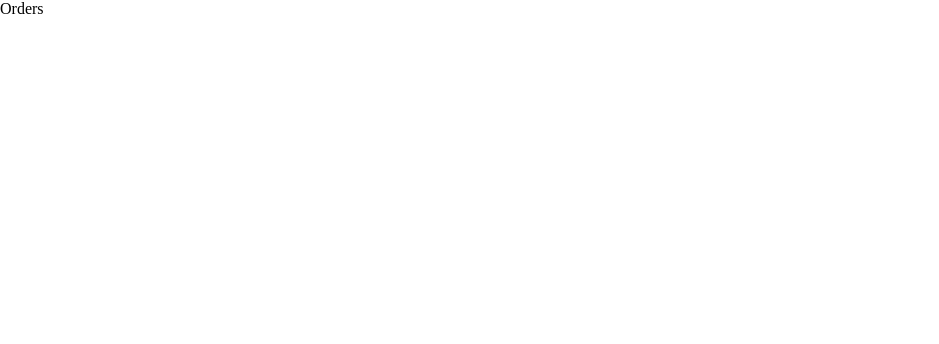
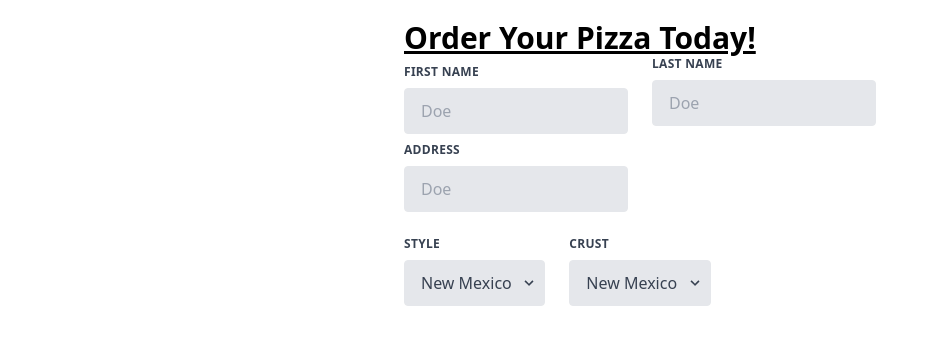
Before and after one commit to becheract/PizzaAPI, a React (Create React App) app: page /orders in a window 1280 px wide. Shown: the top 344 px of the page, without its empty margins (0-939 px from the left). Built offline with nearby package versions, Linux system fonts and the light colour scheme.

Commit message:
Added Tailwind

```diff
--- a/package.json
+++ b/package.json
@@ -39,5 +39,8 @@
       "last 1 firefox version",
       "last 1 safari version"
     ]
+  },
+  "devDependencies": {
+    "tailwindcss": "^3.0.23"
   }
 }
--- a/src/App.tsx
+++ b/src/App.tsx
@@ -1,12 +1,6 @@
 import React from 'react';
 import pizza from './pizza.svg';
 import './styles/App.sass';
-import {
-  BrowserRouter as Router,
-  Route,
-  Link,
-  Routes
-} from "react-router-dom";
 
 function App() {
   return (
--- a/src/components/Orders/Orders.tsx
+++ b/src/components/Orders/Orders.tsx
@@ -1,9 +1,73 @@
 import React from 'react'
+import '../../styles/App.css'
 import { connect } from 'react-redux'
 
 export const Orders = () => {
   return (
-    <div>Orders</div>
+      <form className="w-full max-w-lg mx-auto p-5">
+      <div>
+        <h1 className='text-3xl font-bold underline'>Order Your Pizza Today!</h1>
+      </div>
+
+  <div className="flex flex-wrap -mx-3 mb-6">
+
+    <div className="w-full md:w-1/2 px-3 py-2">
+      <label className="block uppercase tracking-wide text-gray-700 text-xs font-bold mb-2" htmlFor="grid-last-name">
+        First Name
+      </label>
+      <input className="appearance-none block w-full bg-gray-200 text-gray-700 border border-gray-200 rounded py-3 px-4 leading-tight focus:outline-none focus:bg-white focus:border-gray-500" id="grid-last-name" type="text" placeholder="Doe"/>
+    </div>
+
+    <div className="w-full md:w-1/2 px-3">
+      <label className="block uppercase tracking-wide text-gray-700 text-xs font-bold mb-2" htmlFor="grid-last-name">
+        Last Name
+      </label>
+      <input className="appearance-none block w-full bg-gray-200 text-gray-700 border border-gray-200 rounded py-3 px-4 leading-tight focus:outline-none focus:bg-white focus:border-gray-500" id="grid-last-name" type="text" placeholder="Doe"/>
+    </div>
+
+    <div className="w-full md:w-1/2 px-3">
+      <label className="block uppercase tracking-wide text-gray-700 text-xs font-bold mb-2" htmlFor="grid-address">
+        Address
+      </label>
+      <input className="appearance-none block w-full bg-gray-200 text-gray-700 border border-gray-200 rounded py-3 px-4 leading-tight focus:outline-none focus:bg-white focus:border-gray-500" id="grid-last-name" type="text" placeholder="Doe"/>
+    </div>
+  </div>
+
+  <div className="flex flex-wrap -mx-3 mb-2">
+
+    <div className="w-full md:w-1/3 px-3 mb-6 md:mb-0">
+      <label className="block uppercase tracking-wide text-gray-700 text-xs font-bold mb-2" htmlFor="grid-state">
+        Style
+      </label>
+      <div className="relative">
+        <select className="block appearance-none w-full bg-gray-200 border border-gray-200 text-gray-700 py-3 px-4 pr-8 rounded leading-tight focus:outline-none focus:bg-white focus:border-gray-500" id="grid-state">
+          <option>New Mexico</option>
+          <option>Missouri</option>
+          <option>Texas</option>
+        </select>
+        <div className="pointer-events-none absolute inset-y-0 right-0 flex items-center px-2 text-gray-700">
+          <svg className="fill-current h-4 w-4" xmlns="http://www.w3.org/2000/svg" viewBox="0 0 20 20"><path d="M9.293 12.95l.707.707L15.657 8l-1.414-1.414L10 10.828 5.757 6.586 4.343 8z"/></svg>
+        </div>
+      </div>
+    </div>
+    <div className="w-full md:w-1/3 px-3 mb-6 md:mb-0">
+      <label className="block uppercase tracking-wide text-gray-700 text-xs font-bold mb-2" htmlFor="grid-state">
+        Crust
+      </label>
+      <div className="relative">
+        <select className="block appearance-none w-full bg-gray-200 border border-gray-200 text-gray-700 py-3 px-4 pr-8 rounded leading-tight focus:outline-none focus:bg-white focus:border-gray-500" id="grid-state">
+          <option>New Mexico</option>
+          <option>Missouri</option>
+          <option>Texas</option>
+        </select>
+        <div className="pointer-events-none absolute inset-y-0 right-0 flex items-center px-2 text-gray-700">
+          <svg className="fill-current h-4 w-4" xmlns="http://www.w3.org/2000/svg" viewBox="0 0 20 20"><path d="M9.293 12.95l.707.707L15.657 8l-1.414-1.414L10 10.828 5.757 6.586 4.343 8z"/></svg>
+        </div>
+      </div>
+    </div>
+  </div>
+</form>
+
   )
 }
 
--- a/src/index.tsx
+++ b/src/index.tsx
@@ -1,7 +1,7 @@
 import React from 'react';
 import ReactDOM from 'react-dom';
-import './styles/index.sass';
-import App from './App';
+
+
 import { store } from './app/store';
 import { Provider } from 'react-redux';
 import * as serviceWorker from './serviceWorker';
@@ -13,6 +13,7 @@
 ReactDOM.render(
 
   <React.StrictMode>
+    {/* making the store available to the react component*/}
     <Provider store={store}>
       <BrowserRouter>
       <Routes>
--- /dev/null
+++ b/src/styles/App.css
@@ -0,0 +1,3 @@
+@tailwind base;
+@tailwind components;
+@tailwind utilities;
--- a/src/styles/index.sass
+++ /dev/null
@@ -1,8 +0,0 @@
-body
-  margin: 0
-  -webkit-font-smoothing: antialiased
-  -moz-osx-font-smoothing: grayscale
-
-
-code
-  font-family: source-code-pro
--- /dev/null
+++ b/tailwind.config.js
@@ -0,0 +1,7 @@
+module.exports = {
+  content: ["./src/**/*.{html,js,tsx}"],
+  theme: {
+    extend: {},
+  },
+  plugins: [],
+}
```
Also changed, not shown: src/styles/App.sass (deleted, +0 -37 lines), 1 other file (tests, documents, lock files or other folders).
